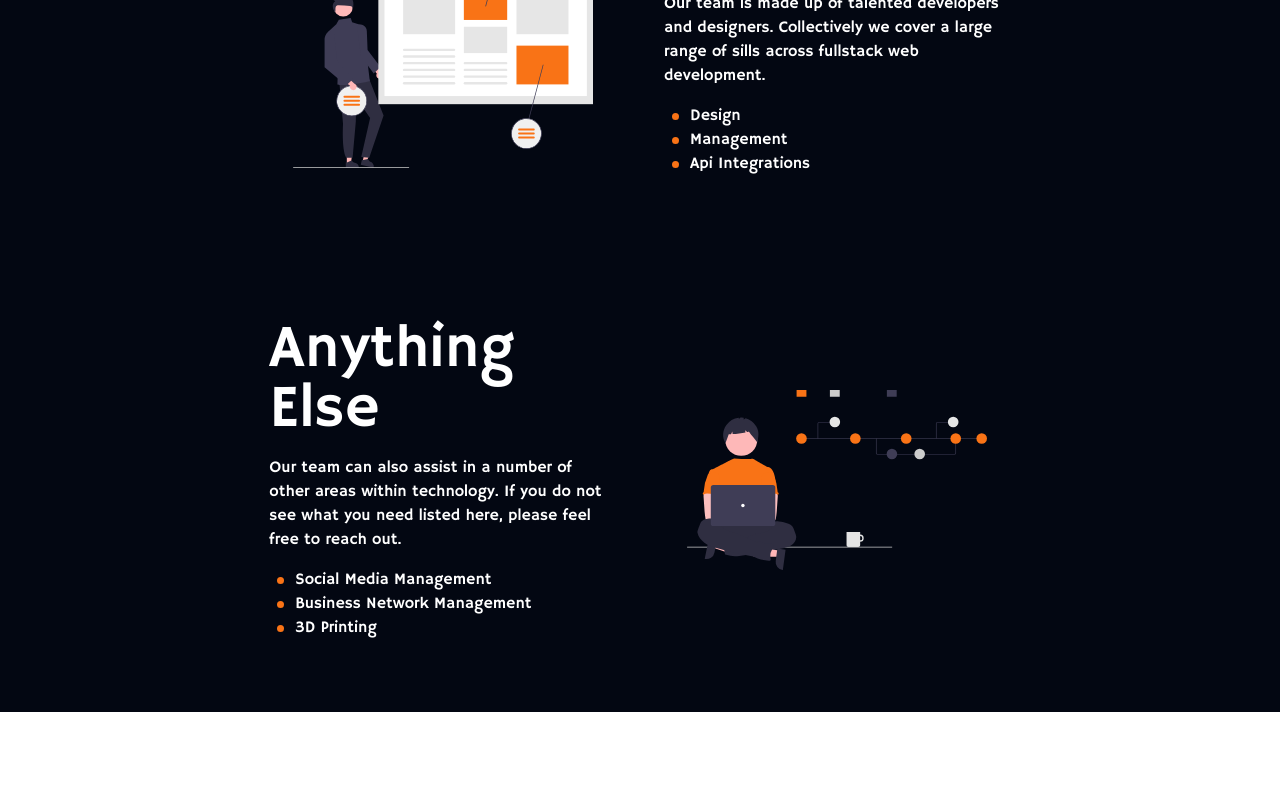
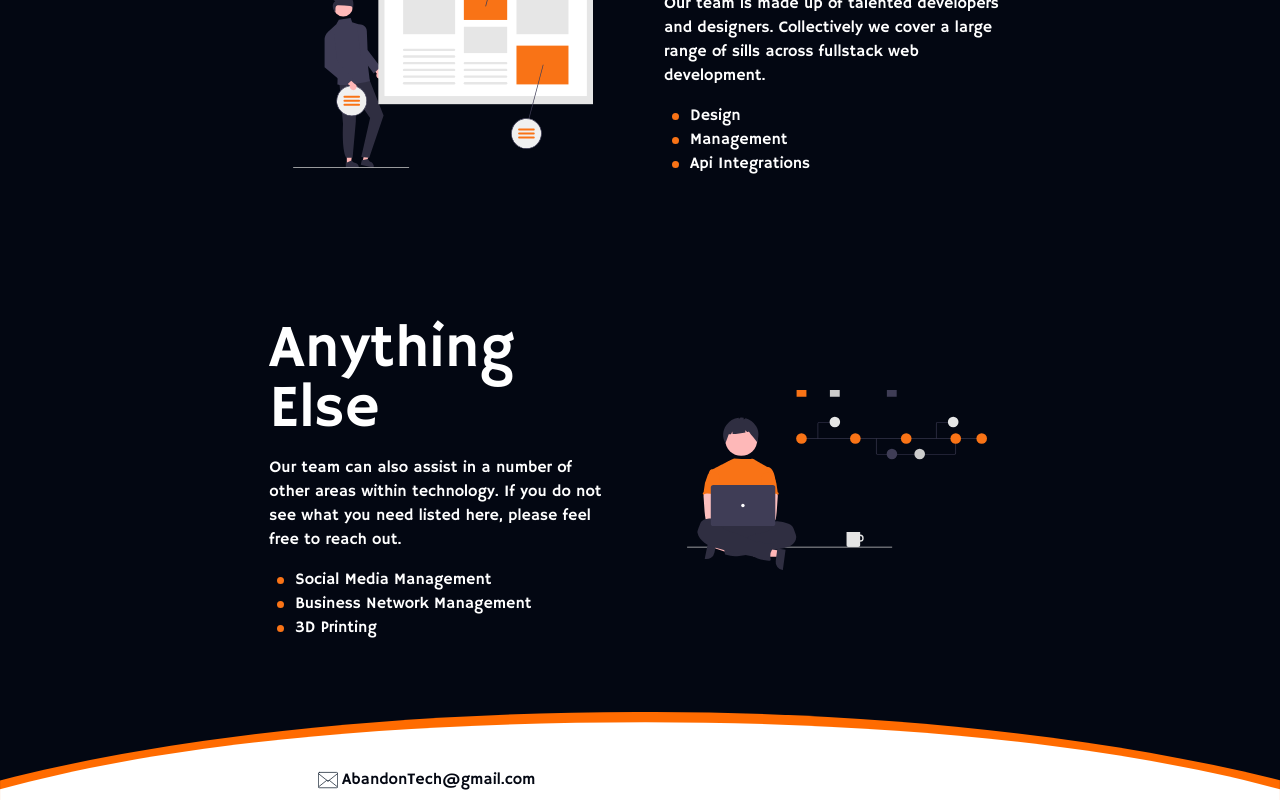
Before and after one commit to AbandonTech/site, a Next.js app: page / in a window 1280 px wide. Shown: the part 1318-2118 px from the top of the page. Before the commit the page ends 2030 px from the top, so only its background shows below. Built offline with nearby package versions, Linux system fonts and the light colour scheme.

Commit message:
add sample footer
There is a known bug where navigating via anchor tag destroys the site. This appears to be a nextjs issue, perhaps a problem with lazy loading?

```diff
--- /dev/null
+++ b/src/components/footer.tsx
@@ -0,0 +1,20 @@
+import Image from "next/image";
+
+import bgImage from "@/components/curveBgClipped.svg";
+import envelopImage from "@/components/envelope.svg";
+
+export default function Footer() {
+    return (
+        <div id="contactUs" className="relative w-screen">
+
+            <div className="absolute text-gray-950 bg-transparent w-full h-48 z-10 top-14">
+                <div className="flex flex-row justify-center w-2/3 top-64">
+                    <span><a href="mailto:abandontech@gmail.com"><Image className="inline-block mr-1" src={envelopImage} width={20} height={50} alt="envelop icon" />AbandonTech@gmail.com</a></span>
+                </div>
+            </div>
+
+            <img src={bgImage.src} className="w-full rotate-180 z-0" alt="Orange, curved background for website banner"/>
+
+        </div>
+    )
+}
--- a/src/pages/home.tsx
+++ b/src/pages/home.tsx
@@ -1,5 +1,6 @@
 import AboutSection from "@/components/aboutSection";
 import Banner from "@/components/banner";
+import Footer from "@/components/footer";
 import Navbar from "@/components/navbar";
 
 import hostingImg from "@/components/hosting.svg";
@@ -62,6 +63,8 @@ export default function Home() {
                 {...aboutOther}
             />
 
+            <Footer />
+
         </div>
     )
 }
--- a/src/styles/globals.css
+++ b/src/styles/globals.css
@@ -1,6 +1,10 @@
 @tailwind base;
 @tailwind components;
 @tailwind utilities;
+
+html, body {
+  scroll-behavior: smooth;
+}
 
 @font-face {
     font-family: HammersmithOne;
```
Also changed, not shown: src/components/envelope.svg (added).
